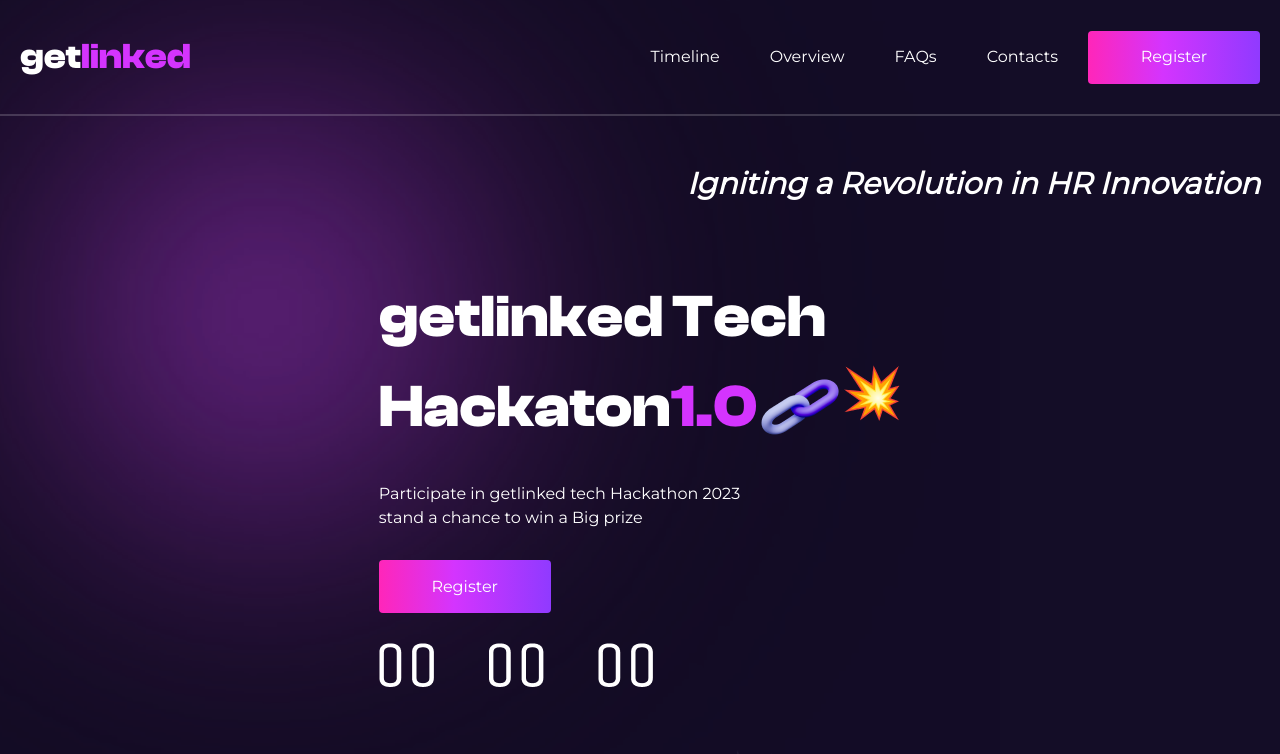
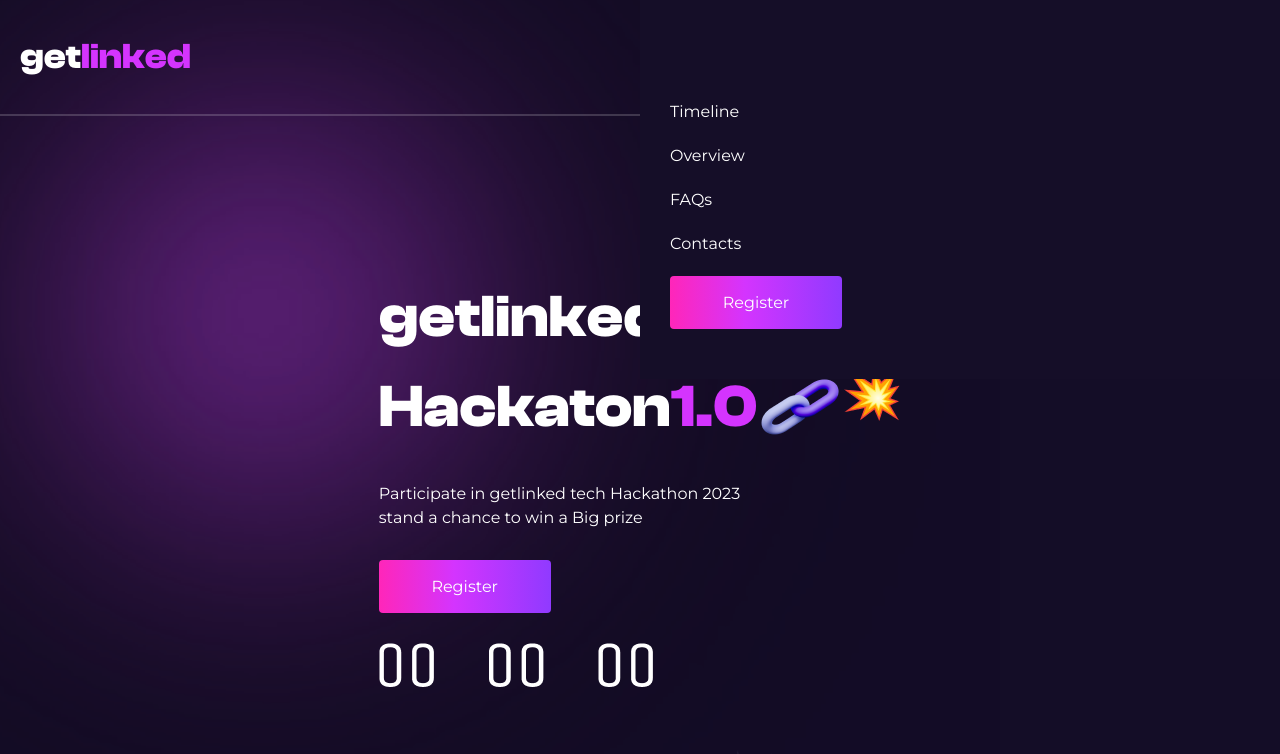
Before and after one commit to nosavic/getlinkedhackaton-1.0, a Next.js app: page / in a window 1280 px wide. Shown: the top 754 px of the page. Built offline with nearby package versions, Linux system fonts and the light colour scheme.

Commit message:
add codium

```diff
--- a/components/Navbar.tsx
+++ b/components/Navbar.tsx
@@ -7,7 +7,7 @@ import { clash , mont } from "@/app/layout";
 function Navbar() {
   return (
     <div>
-      <div className="flex mt-[30px] mb-[30px] px-[20px] items-center justify-between">
+      <div className="flex mt-[30px] mb-[30px] px-[20px] items-center justify-between  ">
         <div className=" text-[36px] font-extrabold">
           <p className={clash.className}>
             get<b className="text-[#D434FE]">linked</b>
--- a/src/app/page.tsx
+++ b/src/app/page.tsx
@@ -10,11 +10,18 @@ import Middle7 from "../../components/Middle7";
 import Middle8 from "../../components/Middle8";
 import Middle9 from "../../components/Middle9";
 import Middle10 from "../../components/Middle10";
+import Sidebar from "../../tools/Sidebar";
 
 export default function Home() {
+
+
   return (
-    <main className="flex w-[100%]  flex-col">
+    <main className="flex w-[100%]   flex-col">
+      <div className="sticky top-0">
+        <Sidebar />
         <Navbar />
+      </div>
+      <div className="-z-10">
         <Middle1 />
         <Middle2 />
         <Middle3 />
@@ -25,6 +32,7 @@ export default function Home() {
         <Middle8 />
         <Middle9 />
         <Middle10 />
+      </div>
     </main>
   );
 }
--- a/tools/Menu.tsx
+++ b/tools/Menu.tsx
@@ -4,7 +4,7 @@ import { Sling as Hamburger } from "hamburger-react";
 
 function Menu() {
   return (
-    <div>
+    <div >
       <Hamburger duration={0.3} color="currentColor" size={32} />
     </div>
   );
--- /dev/null
+++ b/tools/Sidebar.tsx
@@ -0,0 +1,16 @@
+import React from "react";
+import Button from "./Button";
+
+function Sidebar() {
+  return (
+    <div className="flex flex-col gap-[20px] bg-[#150E28] w-[50%] px-[30px] py-[50px] absolute right-[0] top-[0px] pt-[100px] z-1">
+      <p>Timeline</p>
+      <p>Overview</p>
+      <p>FAQs</p>
+      <p>Contacts</p>
+      <Button name={"Register"} />
+    </div>
+  );
+}
+
+export default Sidebar;
```
Lines whose indentation alone changed are shown as unchanged.
